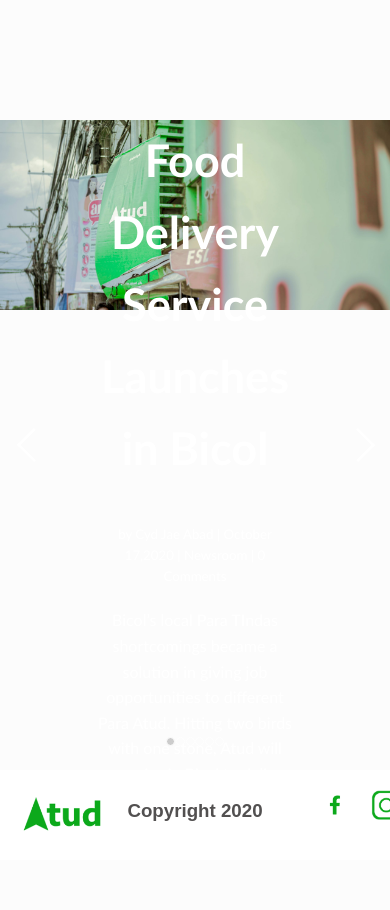
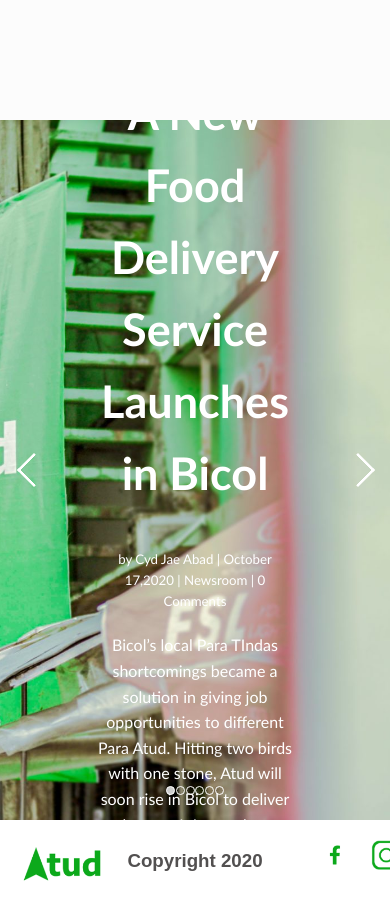
Before and after one commit to EngrAdvincula/atudph, a Vue app: page / in a window 390 px wide. Shown: the part 3760-4670 px from the top of the page. Before the commit the page ends 4620 px from the top, so only its background shows below. Built offline with nearby package versions, Linux system fonts and the light colour scheme.

Commit message:
Already made the image slider responsive

```diff
--- a/src/components/div2.vue
+++ b/src/components/div2.vue
@@ -40,6 +40,7 @@
     padding: 0;
   }
   .banner{
+    background:rgba(0,0,0,0.6);
     background-color: $primaryColor;
     position: relative;
     height: 100vh;
--- a/src/components/div6.vue
+++ b/src/components/div6.vue
@@ -1,5 +1,6 @@
 <template>
 <div class="container">
+  <div class="black-overlay">
     <div class="carousel">
     <input type="radio" id="carousel-1" name="carousel[]" checked>
     <input type="radio" id="carousel-2" name="carousel[]">
@@ -72,6 +73,7 @@
      </div>
   </div>
   </div>
+ </div>
 </template>
 
 <script>
@@ -87,6 +89,7 @@
     padding: 0;
   }
 
+
 %animation-default {
   opacity: 1 !important;
   z-index: 3;
@@ -98,6 +101,15 @@
     position: relative;
     overflow: hidden;
     background-size: cover;
+    z-index: -10;
+
+
+    ul {
+      width: 100%;
+      height: 700px;
+      z-index: 1;
+      background-color: black ;
+    }
 
     > input[type="radio"] {
       position: absolute;
@@ -191,8 +203,9 @@
 
         img {
           width: 100%;
+          height: 700px;
+          object-fit: cover;
           vertical-align: middle;
-        background-size: cover;
         }
     }
 
```
Lines whose indentation alone changed are shown as unchanged.
